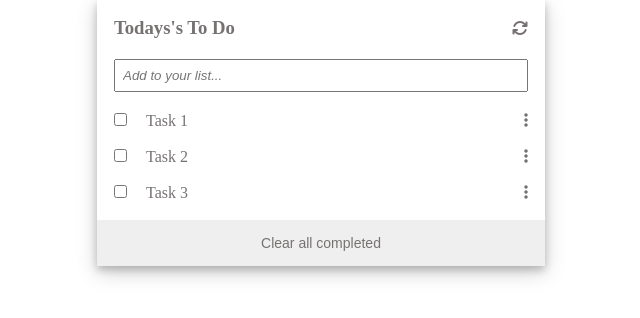
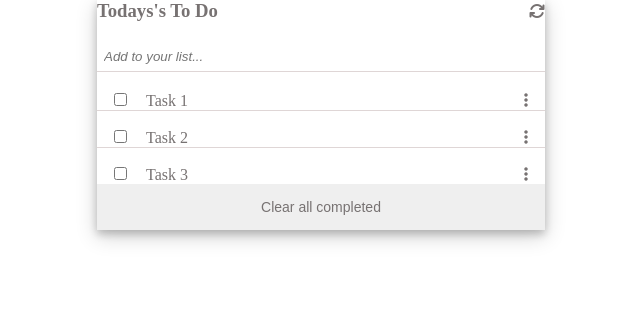
Before and after one commit to hamzaw9/ToDoList, a website built with webpack: page src/index.html in a window 1280 px wide. Shown: the whole page, without its empty margins (319-959 px from the left). Built offline with nearby package versions, Linux system fonts and the light colour scheme.

Commit message:
Add border-bottom to to do list

```diff
--- a/src/style.css
+++ b/src/style.css
@@ -18,7 +18,7 @@ button {
 .to-do-inner {
   display: flex;
   flex-direction: column;
-  padding: 17px 17px 0 17px;
+  /*padding: 17px 17px 0 17px;*/
   gap: 20px;
 }
 
@@ -29,7 +29,14 @@ button {
 }
 
 .list-container-inner {
+  padding: 0 17px;
   margin-bottom: 18px;
+  border-bottom: 1px solid #dfd6d6;
+}
+
+.list-container-inner:last-child {
+  margin: 0;
+  border: none;
 }
 
 .list-container-inner span {
@@ -43,6 +50,8 @@ button {
 .add-btn {
   font-style: italic;
   padding: 7px;
+  border: none;
+  border-bottom: 1px solid #dfd6d6;
 }
 
 .clear-btn {
```
